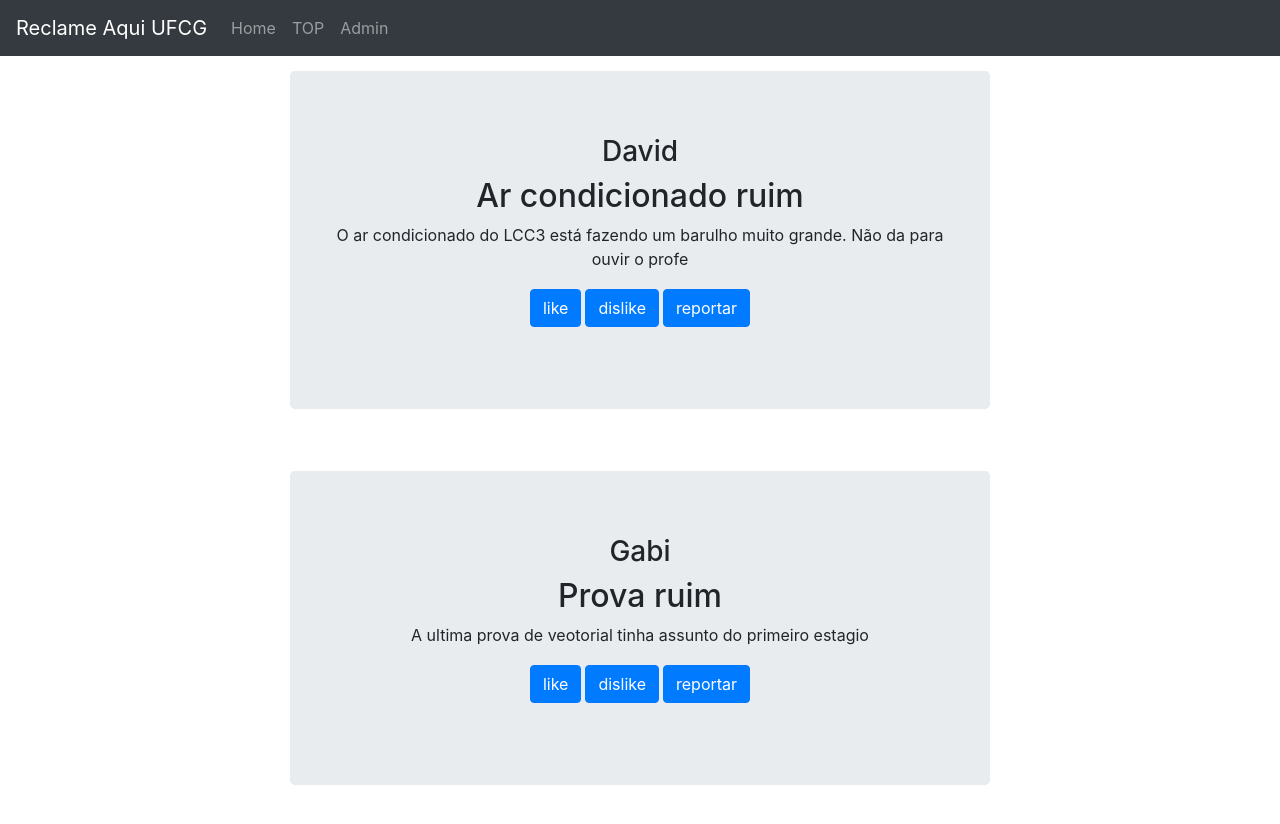
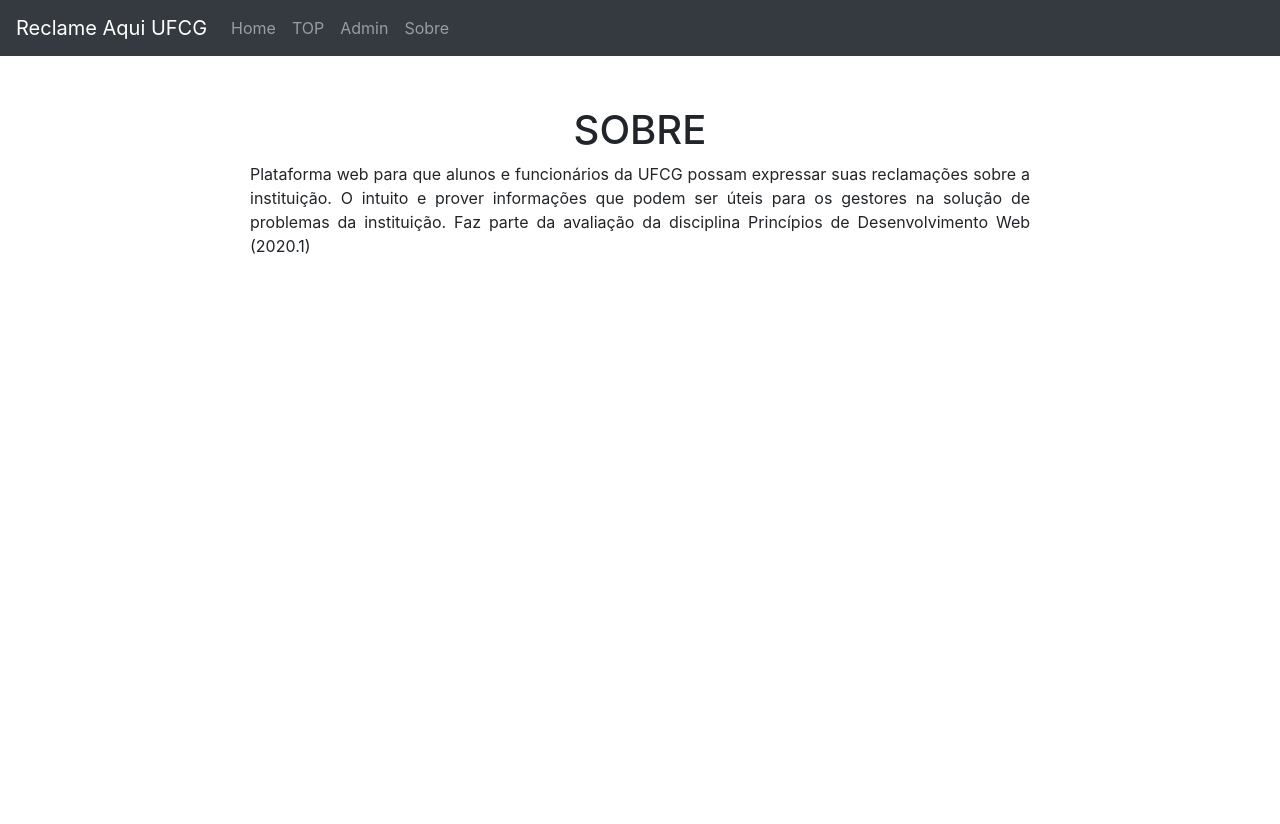
Before and after one commit to davidedup/reclame-aqui-ufcg, a React (Create React App) app in the folder client/reclame-aqui-ufcg/: page /sobre in a window 1280 px wide. Shown: the top 824 px of the page. After the commit the page ends 800 px from the top, so only its background shows below. Built offline with nearby package versions, Linux system fonts and the light colour scheme.

Commit message:
Criando rotas, colocando incones criando components novos

```diff
--- a/client/reclame-aqui-ufcg/package.json
+++ b/client/reclame-aqui-ufcg/package.json
@@ -12,6 +12,7 @@
     "react": "^16.13.1",
     "react-bootstrap": "^1.0.1",
     "react-dom": "^16.13.1",
+    "react-router-dom": "^5.2.0",
     "react-scripts": "3.4.1"
   },
   "scripts": {
--- a/client/reclame-aqui-ufcg/public/index.html
+++ b/client/reclame-aqui-ufcg/public/index.html
@@ -2,6 +2,7 @@
 <html lang="en">
   <head>
     <meta charset="utf-8" />
+    <script src="https://kit.fontawesome.com/fbe112a158.js" crossorigin="anonymous"></script>
     <link rel="icon" href="%PUBLIC_URL%/favicon.ico" />
     <meta name="viewport" content="width=device-width, initial-scale=1" />
     <meta name="theme-color" content="#000000" />
--- a/client/reclame-aqui-ufcg/src/App.js
+++ b/client/reclame-aqui-ufcg/src/App.js
@@ -1,29 +1,21 @@
 import React from "react";
-import Reclamacao from "./components/pagina-principal/reclamacao.js";
+import ReclamacoesFeed from "./components/pagina-principal/reclamacoesFeed.js";
 import "./App.css";
-import Button from "react-bootstrap/Button";
 import NavBar from "./components/navbar/navbar.js";
+import Sobre from "./components/sobre/sobre.js";
+import { BrowserRouter, Switch, Route } from "react-router-dom";
 
 function App() {
-  const reclamacao = {
-    userName: "David",
-    titulo: "Ar condicionado ruim",
-    texto:
-      "O ar condicionado do LCC3 está fazendo um barulho muito grande. Não da para ouvir o profe",
-  };
-  const reclamacao2 = {
-    userName: "Gabi",
-    titulo: "Prova ruim",
-    texto:
-      "A ultima prova de veotorial tinha assunto do primeiro estagio",
-  };
   return (
     <div className="App">
       <NavBar></NavBar>
-      <div className="reclamacaoContainer">
-        <Reclamacao dadosReclamacao={reclamacao} />
-        <Reclamacao dadosReclamacao={reclamacao2} />
-      </div>
+      <BrowserRouter>
+        <Switch>
+          <Route path="/sobre" component={Sobre} />
+          <Route path="/" component={ReclamacoesFeed} />
+
+        </Switch>
+      </BrowserRouter>
     </div>
   );
 }
--- a/client/reclame-aqui-ufcg/src/components/navbar/navbar.js
+++ b/client/reclame-aqui-ufcg/src/components/navbar/navbar.js
@@ -1,19 +1,20 @@
 import React, { Component } from "react";
 import Navbar from "react-bootstrap/Navbar";
 import Nav from "react-bootstrap/Nav";
-
+import { Link } from "react-router-dom";
 
 class NavBar extends Component {
   render() {
     return (
-      <Navbar bg="dark" variant="dark" >
-        <Navbar.Brand href="#home">Reclame Aqui UFCG</Navbar.Brand>
+      <Navbar bg="dark" variant="dark">
+        <Navbar.Brand href="/">Reclame Aqui UFCG</Navbar.Brand>
         <Navbar.Toggle aria-controls="basic-navbar-nav" />
         <Navbar.Collapse id="basic-navbar-nav">
           <Nav className="mr-auto">
-            <Nav.Link href="#home">Home</Nav.Link>
+            <Nav.Link href="/">Home</Nav.Link>
             <Nav.Link href="#link">TOP</Nav.Link>
             <Nav.Link href="#link">Admin</Nav.Link>
+            <Nav.Link href="sobre">Sobre</Nav.Link>
           </Nav>
         </Navbar.Collapse>
       </Navbar>
--- a/client/reclame-aqui-ufcg/src/components/pagina-principal/reclamacao.css
+++ b/client/reclame-aqui-ufcg/src/components/pagina-principal/reclamacao.css
@@ -1,8 +1,12 @@
 .ReclamacaoCard {
   margin-left: 5px;
   margin-bottom: 5px;
+  margin-top: 5px;
   width: 700px;
-  height: 400px;
   margin: 0 auto;
   position: relative;
 }
+
+.reclamacaoFeedContainer{
+  margin-top: 10px;
+}
--- a/client/reclame-aqui-ufcg/src/components/pagina-principal/reclamacao.js
+++ b/client/reclame-aqui-ufcg/src/components/pagina-principal/reclamacao.js
@@ -1,7 +1,7 @@
 import React, { Component } from "react";
 import Button from "react-bootstrap/Button";
-import Jumbotron from 'react-bootstrap/Jumbotron'
-import './reclamacao.css';
+import Jumbotron from "react-bootstrap/Jumbotron";
+import "./reclamacao.css";
 
 class Reclamacao extends Component {
   constructor(props) {
@@ -19,10 +19,15 @@
           <p>{this.props.dadosReclamacao.texto}</p>
 
           <p>
-          <Button style={{margin: "2px 2px 2px 2px"}}>like</Button>
-          <Button style={{margin: "2px 2px 2px 2px"}}> dislike</Button>
-          <Button style={{margin: "2px 2px 2px 2px"}}>reportar</Button>
-
+            <Button style={{ margin: "2px 2px 2px 2px" }}>
+              <i class="far fa-thumbs-up"></i>
+            </Button>
+            <Button style={{ margin: "2px 2px 2px 2px" }}>
+              <i class="far fa-thumbs-down"></i>
+            </Button>
+            <Button style={{ margin: "2px 2px 2px 2px" }}>
+              <i class="far fa-flag"></i>
+            </Button>
           </p>
         </Jumbotron>
       </div>
--- /dev/null
+++ b/client/reclame-aqui-ufcg/src/components/pagina-principal/reclamacoesFeed.js
@@ -0,0 +1,30 @@
+import React, { Component } from "react";
+import Reclamacao from "./reclamacao.js";
+import './reclamacao.css'
+
+const reclamacao1 = {
+  userName: "David",
+  titulo: "Ar condicionado ruim",
+  texto:
+    "O ar condicionado do LCC3 está fazendo um barulho muito grande. Não da para ouvir o profe",
+};
+const reclamacao2 = {
+  userName: "Gabi",
+  titulo: "Prova ruim",
+  texto: "A ultima prova de veotorial tinha assunto do primeiro estagio",
+};
+const reclamacoes = [reclamacao1, reclamacao2];
+
+class ReclamacoesFeed extends Component {
+  render() {
+    return (
+      <div className="reclamacaoFeedContainer">
+        {reclamacoes.map((reclamacao) => {
+          return <Reclamacao dadosReclamacao={reclamacao} />;
+        })}
+      </div>
+    );
+  }
+}
+
+export default ReclamacoesFeed;
--- /dev/null
+++ b/client/reclame-aqui-ufcg/src/components/sobre/sobre.css
@@ -0,0 +1,6 @@
+.sobreContainer{
+    margin-top: 50px;
+    margin-left: 250px;
+    margin-right: 250px;
+    text-align: center;
+}
--- /dev/null
+++ b/client/reclame-aqui-ufcg/src/components/sobre/sobre.js
@@ -0,0 +1,21 @@
+import React, { Component } from "react";
+import './sobre.css';
+
+class Sobre extends Component {
+  render() {
+    return (
+      <div className="sobreContainer">
+        <h1>SOBRE</h1>
+        <p style={{textAlign: "justify"}}>
+          Plataforma web para que alunos e funcionários da UFCG possam expressar
+          suas reclamações sobre a instituição. O intuito e prover informações
+          que podem ser úteis para os gestores na solução de problemas da
+          instituição. Faz parte da avaliação da disciplina Princípios de
+          Desenvolvimento Web (2020.1)
+        </p>
+      </div>
+    );
+  }
+}
+
+export default Sobre;
```
Also changed, not shown: 1 other file (tests, documents, lock files or other folders).
